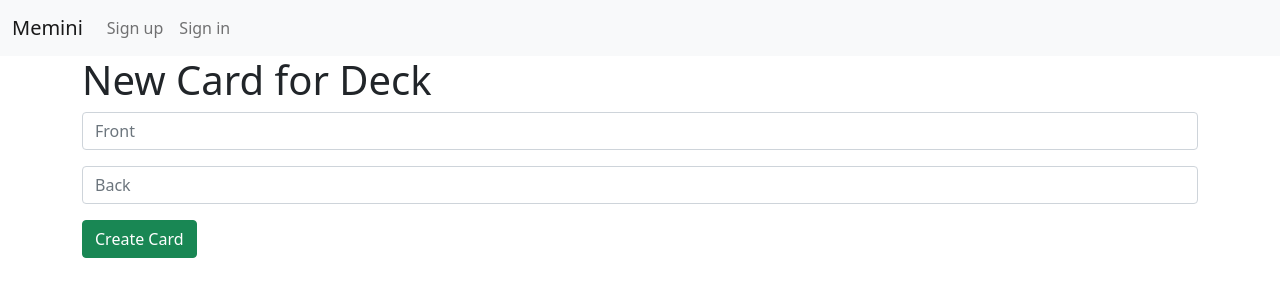
After one commit to felipe-canever-fernandes/memini_web_mvc, a PHP site: template app/views/Cards/new.twig in a window 1280 px wide. The commit adds this page. Shown: the top 300 px of the page. Run offline with PHP 8.4, Linux system fonts and the light colour scheme; the template is opened without the code that fills it, so the values that code supplies are empty; some libraries are stand-ins or nearby versions.

Commit message:
Create new card form

```diff
--- a/app/views/Cards/index.twig
+++ b/app/views/Cards/index.twig
@@ -14,7 +14,7 @@
         </div>
     </div>
 
-    <a class="btn btn-success" href="/cards/new">New Card</a>
+    <a class="btn btn-success" href="/cards/{{ deck.getId }}/new">New Card</a>
 
     <div class="row">
         <div class="d-flex flex-wrap justify-content-center">
--- /dev/null
+++ b/app/views/Cards/new.twig
@@ -0,0 +1,46 @@
+{% extends "base.twig" %}
+
+{% block title %}New Card{% endblock %}
+
+{% block body %}
+    <div class="row">
+        <div class="col">
+            <h1>New Card for Deck <em>{{ deck.getTitle }}</em></h1>
+        </div>
+    </div>
+
+    <div class="row">
+        <form method="post" action="/cards/create">
+            <input type="hidden" name="deckId" value="{{ card.getDeckId }}">
+            <!-- Front -->
+            <div class="mb-3">
+                <input
+                        type="text"
+                        class="form-control {% if errors.front is defined %}is-invalid{% endif %}"
+                        id="front" name="front"
+                        placeholder="Front"
+                        value="{{ card.getFront }}"
+                        aria-describedby="frontValidationFeedback"
+                        required
+                >
+                <div id="frontValidationFeedback" class="invalid-feedback">
+                    {% for message in errors.front %}
+                        <p>{{ message }}</p>
+                    {% endfor %}
+                </div>
+            </div>
+            <!-- Back -->
+            <div class="mb-3">
+                <input
+                        type="text"
+                        class="form-control"
+                        id="back" name="back"
+                        placeholder="Back"
+                        value="{{ card.getBack }}"
+                >
+            </div>
+            <!-- Create Card -->
+            <button type="submit" class="btn btn-success" name="create">Create Card</button>
+        </form>
+    </div>
+{% endblock %}
```
Also changed, not shown: app/controllers/Cards.php (+13 -1 lines).
